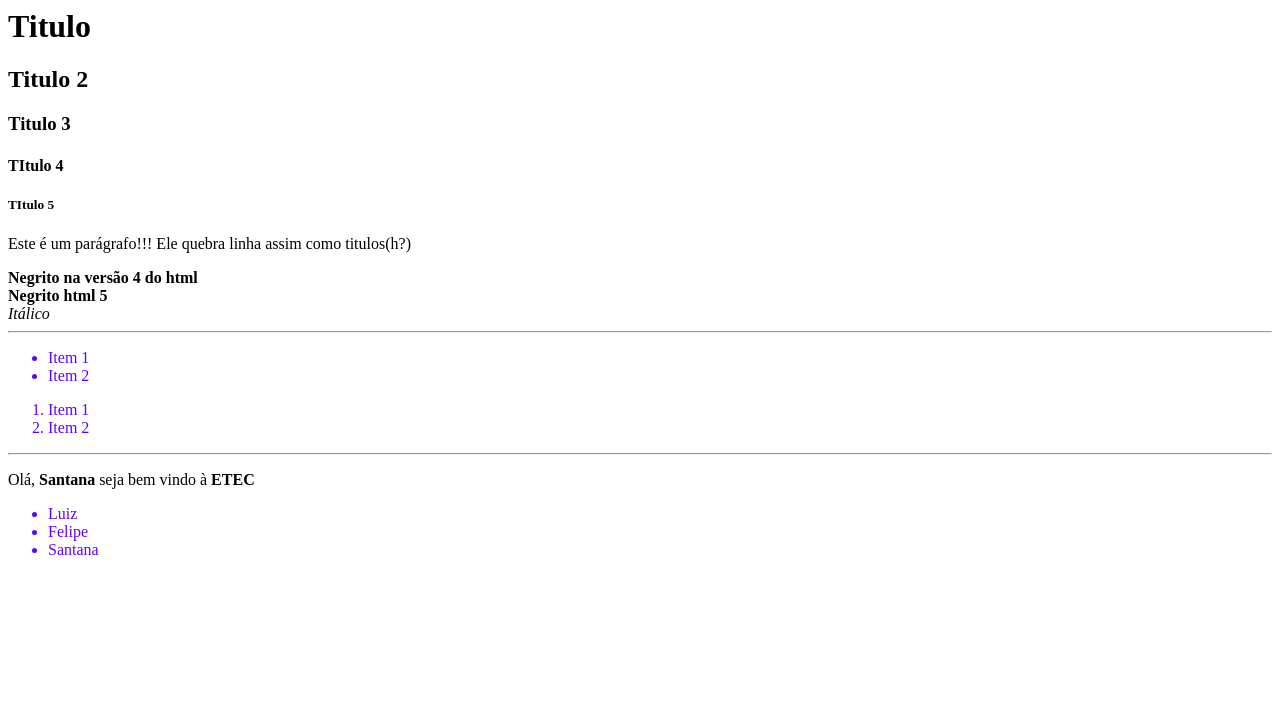
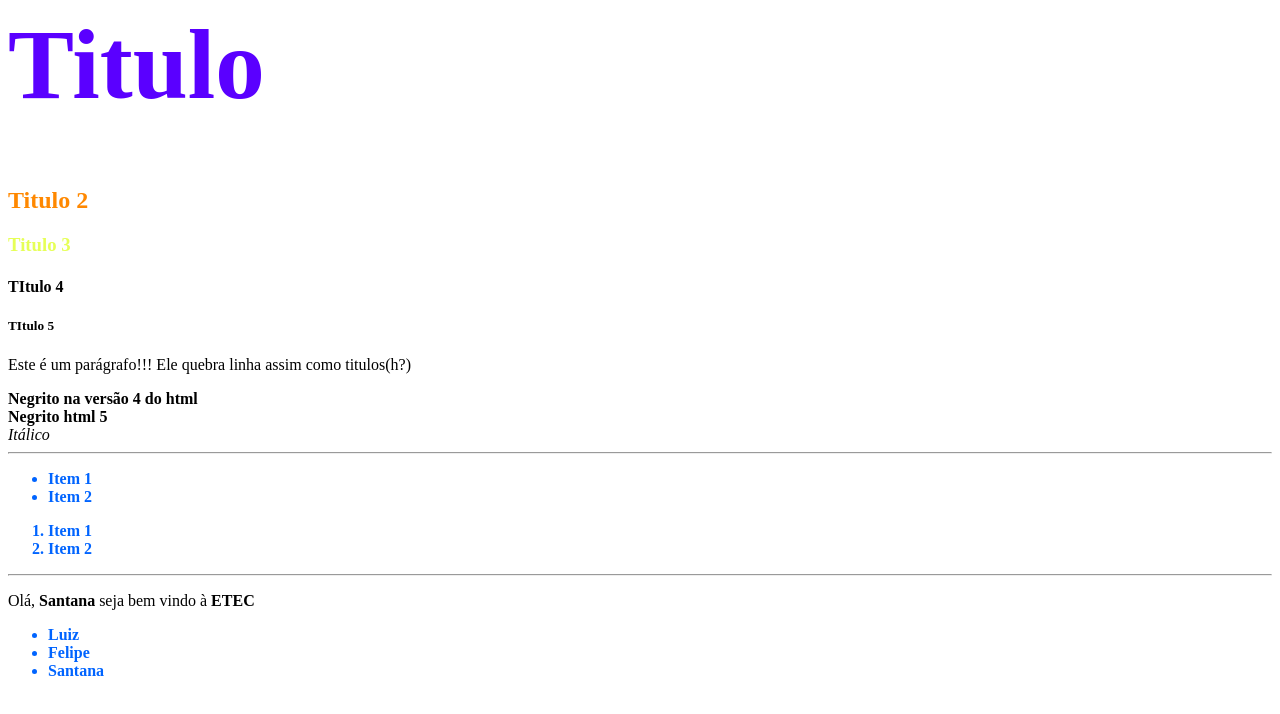
Before and after one commit to FelipeSantana07/AulasPWI, a plain HTML site: page Aula20022020/Index.html in a window 1280 px wide. Drawn offline with Linux system fonts and the light colour scheme.

Commit message:
ADICIONANDO CSS

```diff
--- a/Aula20022020/Index.html
+++ b/Aula20022020/Index.html
@@ -5,7 +5,20 @@
         <title>Minha primeira pagina</title>
         <style>
         li{
-            color:rgb(98, 0, 255);
+            font-weight: 600;
+            color: #0064ff
+        }
+        h1{
+            font-size: 99;
+            color: rgb(90, 0, 266);
+        }
+        h2{
+            font-style: unset;
+            color:rgb(255, 136, 0)
+        }
+        h3{
+
+            color:rgba(217, 255, 0, 0.658)
         }
 
         </style>
```
